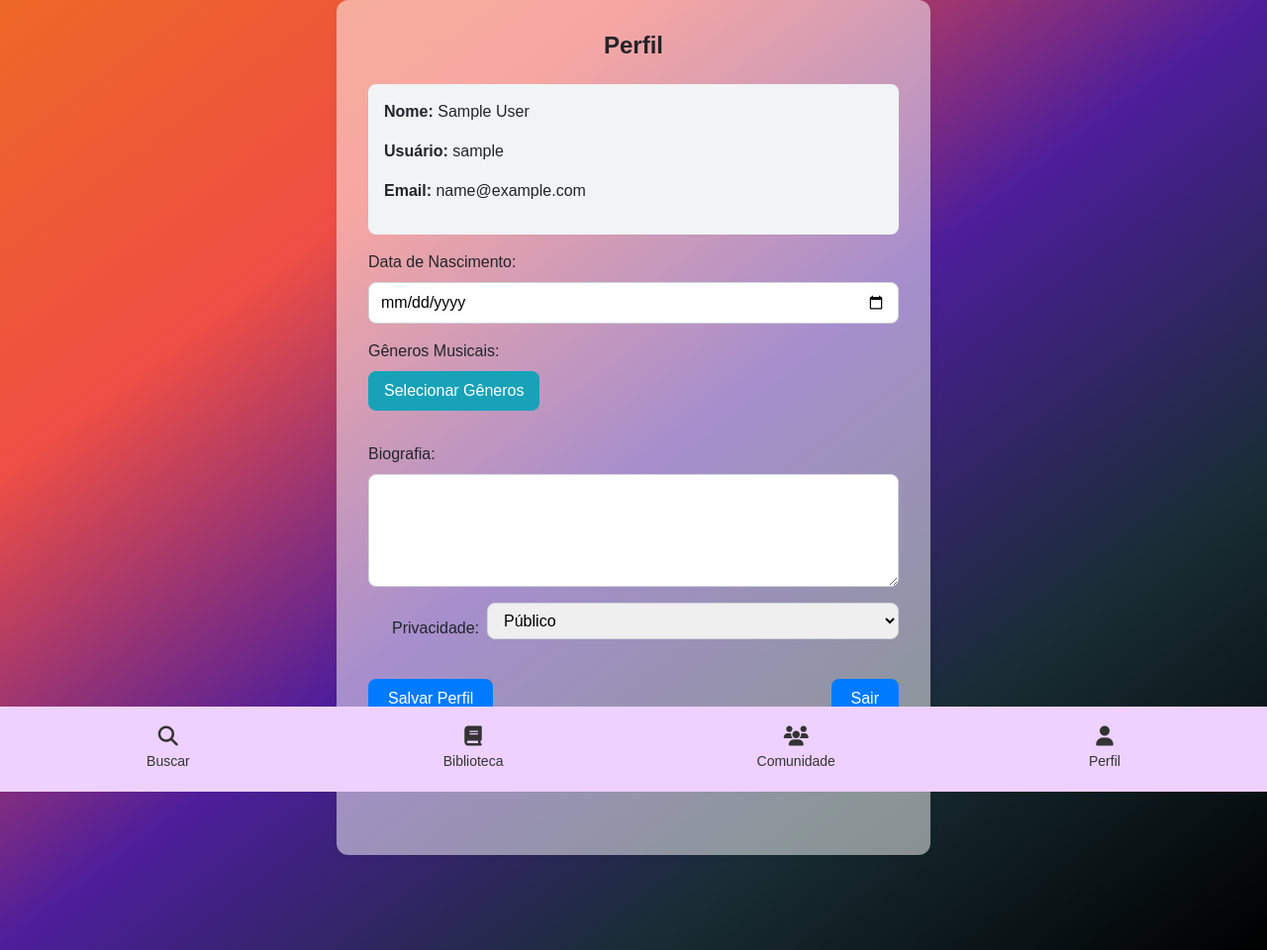
After one commit to engsoft-atitus/engsw-2025-1, a Django app: page /usuario/perfil-config/ in a window 1280 px wide. The commit adds this page. Shown: the whole page at 99% size. Run offline with Django 5.2, Linux system fonts and the light colour scheme; the visitor is signed in with stand-in values (Sample User, id 1); data comes from the database, SQL or seed files in the repository.

Commit message:
separação perfil publico e edições

```diff
--- a/usuario/templates/usuarios/genero.html
+++ b/usuario/templates/usuarios/genero.html
@@ -273,7 +273,7 @@
                 errorMessage.textContent = 'Você deve selecionar exatamente 3 gêneros musicais.';
             }
         }
-
+        const redirectAfterSuccess = "{% url 'perfil_config' %}";
         // Evento de clique no botão de finalizar
         finalizarButton.addEventListener('click', () => {
             resultado.textContent = `Gêneros Musicais Selecionados: ${selectedGenres.join(', ')}`;
@@ -291,7 +291,7 @@
                     user:'{{ request.user.id }}' // Passa o ID do usuário logado
                 },
                 success: function(response) {
-                    window.location.href = '/usuario/perfil/';
+                    window.location.href = redirectAfterSuccess;
                 },
                 error: function(xhr, status, error) {
                     alert('Erro na requisição: ' + error);
--- /dev/null
+++ b/usuario/templates/usuarios/perfil-config.html
@@ -0,0 +1,236 @@
+<!DOCTYPE html>
+<html lang="pt-br">
+<head>
+    {% load static %}
+    <meta charset="UTF-8">
+    <title>Perfil</title>
+    <meta name="viewport" content="width=device-width, initial-scale=1.0">
+
+    <!-- Bootstrap CSS -->
+    <link href="https://cdn.jsdelivr.net/npm/bootstrap@5.3.0/dist/css/bootstrap.min.css" rel="stylesheet"/>
+    <link rel="stylesheet" href="https://cdnjs.cloudflare.com/ajax/libs/font-awesome/6.5.0/css/all.min.css">
+    <link rel="stylesheet" href="{% static 'app/css/styles.css' %}">
+    <style>
+        body {
+            background: linear-gradient(
+            to bottom right,
+            #ED6827,
+            #EF4E44,
+            #4D1E9B,
+            #182D34,
+            black);
+            font-family: Arial, sans-serif;
+            display: flex;
+            justify-content: center;
+            align-items: center;
+            height: 120vh;
+        }
+
+        * {
+            margin: 0;
+            padding: 0;
+            box-sizing: border-box;
+            }
+
+        .container {
+            max-width: 600px;
+            margin: auto;
+            background: rgba(255, 255, 255, 0.5);
+            padding: 2rem;
+            border-radius: 12px;
+            box-shadow: 0 0 10px rgba(0,0,0,0.05);
+            height: 90%;
+            width: 90%;
+            margin-bottom: 100px;
+        }
+
+
+        h2 {
+            text-align: center;
+            margin-bottom: 1.5rem;
+            font-size: 1.5rem;
+            font-weight: 600;
+        }
+
+        .info-bloco {
+            background-color: #f1f3f5;
+            padding: 1rem;
+            border-radius: 8px;
+            margin-bottom: 1rem;
+        }
+
+        .form-label {
+            font-weight: 500;
+            margin-top: 1rem;
+            display: block;
+        }
+
+        input, textarea, select {
+            width: 100%;
+            padding: 0.5rem 0.75rem;
+            border: 1px solid #ced4da;
+            border-radius: 8px;
+            font-size: 1rem;
+            margin-bottom: 1rem;
+            display: block;
+        }
+
+        textarea {
+            resize: vertical;
+        }
+
+        .form-error {
+            color: red;
+            font-size: 0.9rem;
+        }
+
+        .checkbox-wrapper {
+        display: flex;
+        align-items: center;
+        margin-top: 1rem;
+        }
+        input[type="checkbox"] {
+        width: 20px;
+        height: 20px;
+        }
+
+
+
+        .checkbox-wrapper label {
+            display: flex;
+            align-items: center;
+            gap: 0.5rem;
+            margin: 0;
+            font-size: 1rem;
+        }
+
+        .button-group {
+            display: flex;
+            justify-content: space-between;
+            margin-top: 1.5rem;
+        }
+
+        button[type="submit"] {
+            background-color: #007bff;
+            color: white;
+            border: none;
+            border-radius: 8px;
+            padding: 0.5rem 1.25rem;
+            cursor: pointer;
+        }
+
+        .button-secondary {
+            background-color: #6c757d;
+            color: white;
+            padding: 0.5rem 1.25rem;
+            border-radius: 8px;
+            text-decoration: none;
+        }
+
+        .button-secondary:hover {
+            background-color: #5a6268;
+        }
+
+        button[type="button"] {
+            background-color: #17a2b8;
+            color: white;
+            border: none;
+            border-radius: 8px;
+            padding: 0.5rem 1rem;
+            margin-bottom: 1rem;
+        }
+
+        button[type="button"]:hover {
+            background-color: #138496;
+        }
+    </style>
+
+</head>
+<body>
+    <div class="container">
+        <h2>Perfil</h2>
+
+        <div class="info-bloco">
+            <p><strong>Nome:</strong> {{ request.user.first_name }} {{ request.user.last_name }}</p>
+            <p><strong>Usuário:</strong> {{ request.user.username }}</p>
+            <p><strong>Email:</strong> {{ request.user.email }}</p>
+        </div>
+
+        {% if perfil.nascimento or perfil.generos_musicas or perfil.biografia %}
+        <div class="info-bloco">
+            {% if perfil.nascimento %}
+                <p><strong>Nascimento:</strong> {{ perfil.nascimento }}</p>
+            {% endif %}
+            {% if perfil.generos_musicas %}
+                <p><strong>Gêneros Musicais:</strong> {{ perfil.generos_musicas }}</p>
+            {% endif %}
+            {% if perfil.biografia %}
+                <p><strong>Biografia:</strong> {{ perfil.biografia }}</p>
+            {% endif %}
+            <p><strong>Privacidade:</strong> {{ perfil.privacidade|yesno:"Público, Privado" }}</p>
+        </div>
+        {% endif %}
+        <form method="post">
+            {% csrf_token %}
+
+            <label for="{{ form.nascimento.id_for_label }}" class="form-label">Data de Nascimento:</label>
+            {{ form.nascimento }}
+
+            {% for error in form.nascimento.errors %}
+                <div class="form-error">{{ error }}</div>
+            {% endfor %}
+
+            <label class="form-label">Gêneros Musicais:</label>
+            <button type="button" onclick="window.location.href='{% url 'genero' %}'">
+                Selecionar Gêneros
+            </button>
+
+            {% for error in form.generos_musicas.errors %}
+                <div class="form-error">{{ error }}</div>
+            {% endfor %}
+
+            <label for="{{ form.biografia.id_for_label }}" class="form-label">Biografia:</label>
+            {{ form.biografia }}
+
+            {% for error in form.biografia.errors %}
+                <div class="form-error">{{ error }}</div>
+            {% endfor %}
+
+            <div class="form-check align-items-center d-flex gap-2">
+                <label class="form-check-label mb-0" for="{{ form.privacidade.id_for_label }}">
+                  Privacidade:
+                </label>
+                {{ form.privacidade }}
+              </div>
+
+
+            {% for error in form.privacidade.errors %}
+                <div class="form-error">{{ error }}</div>
+            {% endfor %}
+
+            <div class="button-group">
+
+                <!-- Formulário para salvar perfil -->
+                <form method="post" action="{% url 'perfil' request.user.username %}">
+                    {% csrf_token %}
+                    <!-- campos do perfil aqui -->
+                    <button type="submit">Salvar Perfil</button>
+                </form>
+
+                <!-- Formulário para logout -->
+                <form method="post" action="{% url 'logout' %}" style="display: inline;">
+                    {% csrf_token %}
+                    <button type="submit" class="button-secondary">Sair</button>
+                </form>
+
+            </div>
+        </form>
+    </div>
+    <nav class="navbar">
+        <a href="{% url 'buscar_musicas' %}"><i class="fas fa-search"></i>Buscar</a>
+        <a href="{% url 'listar_playlists' %}"><i class="fas fa-book"></i>Biblioteca</a>
+        <a href="{% url 'my_communities' %}"><i class="fas fa-users"></i>Comunidade</a>
+        <a href="{% url 'perfil' request.user.username %}"><i class="fas fa-user"></i>Perfil</a>
+    </nav>
+</body>
+</html>
--- a/usuario/urls.py
+++ b/usuario/urls.py
@@ -5,6 +5,7 @@ urlpatterns = [
     path('cadastro/', views.cadastro_view, name='cadastro'),
     path('login/' , views.login_view, name='login'),
     path('perfil/<str:username>/', views.perfil_view, name='perfil'),
+    path('perfil-config/', views.perfil_config_view, name='perfil_config'),
     path('genero/', views.genero_view, name='genero'),
     path('logout/', views.logout_view, name='logout'),
     path('principal/', views.principal_view, name='principal'),
--- a/usuario/views.py
+++ b/usuario/views.py
@@ -6,7 +6,7 @@ from django.contrib.auth.models import User
 from django.contrib.auth.decorators import login_required
 from usuario.models import Profile
 from .forms import ProfileForm
-from django.http import JsonResponse
+from django.http import JsonResponse, Http404
 from django.views.decorators.http import require_POST
 
 def cadastro_view(request):
@@ -52,23 +52,39 @@ def login_view(request):
     return render(request, 'usuarios/login.html', {'form': form})
 
 
+def perfil_view(request, username):
+    usuario = get_object_or_404(User, username=username)
+
+    try:
+        perfil = usuario.profile
+    except:
+        perfil = None
+
+    is_private = perfil.privacidade and request.user != usuario
+
+    return render(request, 'usuarios/perfil.html', {
+        'perfil': perfil,
+        'usuario': usuario,
+        'is_private': is_private,
+    })
+
 @login_required
-def perfil_view(request, username):
+def perfil_config_view(request):
     perfil, _ = Profile.objects.get_or_create(user=request.user)
-    usuario = get_object_or_404(User, username=username)
+
     if request.method == 'POST':
         form = ProfileForm(request.POST, instance=perfil)
         if form.is_valid():
             form.save()
-            return redirect('perfil', username=request.user.username)  # volta para a mesma página, com os dados atualizados
+            return redirect('perfil', username=request.user.username)  # Redireciona para o perfil do usuário
     else:
         form = ProfileForm(instance=perfil)
 
-    return render(request, 'usuarios/perfil.html', {
+    return render(request, 'usuarios/perfil-config.html', {
         'form': form,
         'perfil': perfil,
-        'usuario': usuario
     })
+
 
 @require_POST
 def logout_view(request):
@@ -105,7 +121,7 @@ def principal_view(request):
 
 
 
-
+@login_required
 def buscar_usuario_view(request):
     usuarios = []
     busca = ''
```
Also changed, not shown: usuario/templates/usuarios/perfil.html (+25 -156 lines).
